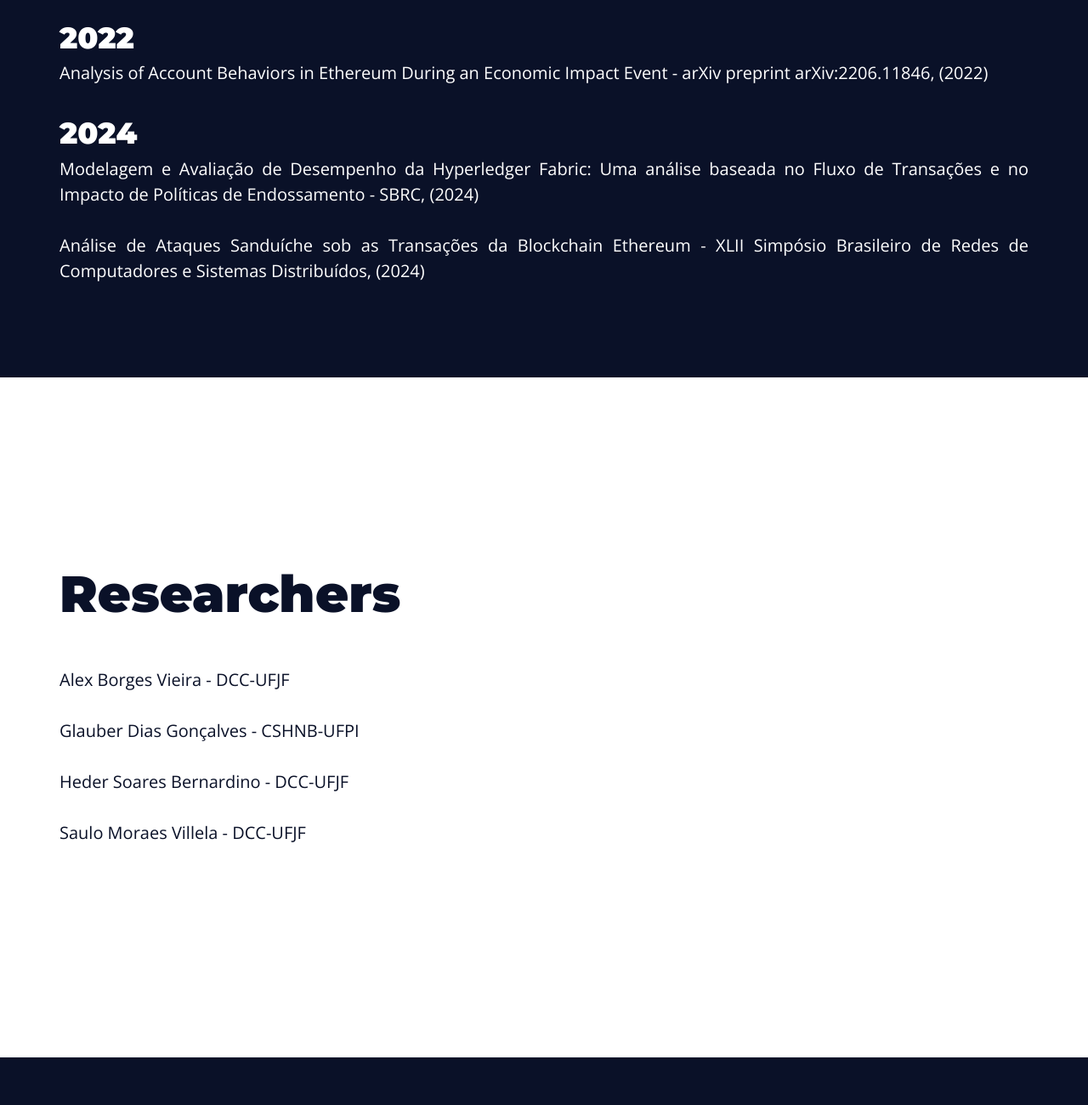
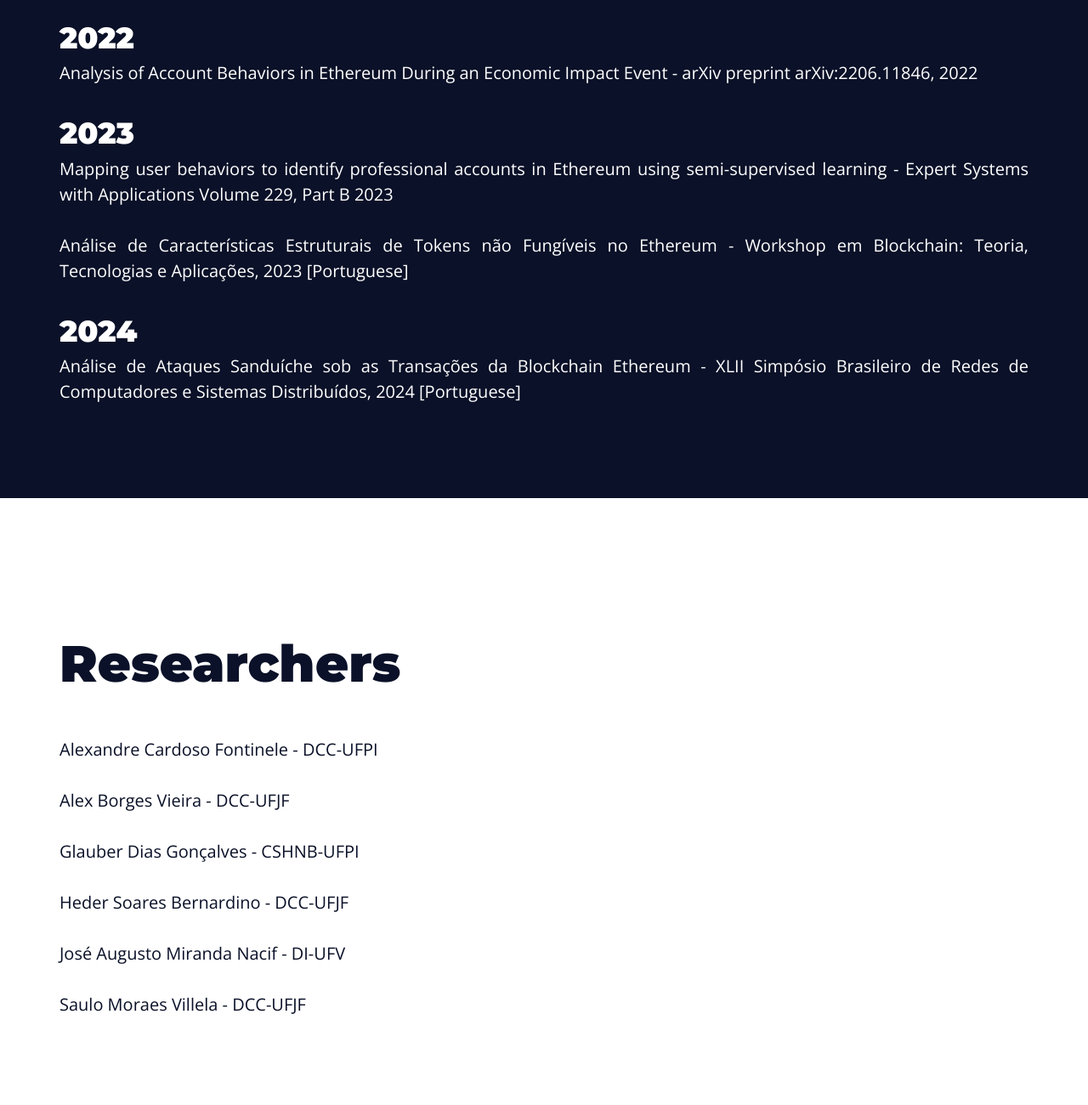
Before and after one commit to LABPAAD/B-MonAnalys, a plain HTML site: page index.html in a window 1280 px wide. Shown: the part 2380-3680 px from the top of the page at 85% size. Drawn offline with nearby package versions, Linux system fonts and the light colour scheme.

Commit message:
Updating list of articles, researchers and students

```diff
--- a/index.html
+++ b/index.html
@@ -96,50 +96,80 @@
         <section id="research-papers" class="primary-color-bg section">
             <div class="main-content grid-one-content text-white">
                 <h2 class="grid-main-heading">Please see our research papers</h2>
+
                 <h6>2021</h6>
                 <p>
                     <a rel="nofollow" target="_blank"
                         href="https://www.researchgate.net/profile/Alex-Borges/publication/342722661_An_analysis_of_the_fees_and_pending_time_correlation_in_Ethereum/links/603e1bfda6fdcc9c78087009/An-analysis-of-the-fees-and-pending-time-correlation-in-Ethereum.pdf">
                         An analysis of the fees and pending time correlation in Ethereum - International Journal of
-                        Network Management, (2021)
+                        Network Management, 2021
                     </a>
                 </p>
                 <p>
                     <a rel="nofollow" target="_blank" href="https://ieeexplore.ieee.org/abstract/document/9680589">
                         Identifying user behavior profiles in ethereum using machine learning techniques - IEEE
-                        International Conference on Blockchain (Blockchain), (2021)
+                        International Conference on Blockchain (Blockchain), 2021
                     </a>
                 </p>
                 <p>
                     <a rel="nofollow" target="_blank"
                         href="https://www.researchgate.net/profile/Alex-Borges/publication/351723643_Fighting_Under-price_DoS_Attack_in_Ethereum_with_Machine_Learning_Techniques/links/60acf231299bf13438e3db53/Fighting-Under-price-DoS-Attack-in-Ethereum-with-Machine-Learning-Techniques.pdf">
                         Fighting under-price DoS attack in ethereum with machine learning techniques - ACM SIGMETRICS
-                        Performance Evaluation Review, (2021)
+                        Performance Evaluation Review, 2021
                     </a>
                 </p>
                 <p>
                     <a rel="nofollow" target="_blank"
                         href="https://www.researchgate.net/profile/Vinicius-Oliveira-9/publication/351723407_Analyzing_Transaction_Confirmation_in_Ethereum_Using_Machine_Learning_Techniques/links/625ea02f1c096a380d10803e/Analyzing-Transaction-Confirmation-in-Ethereum-Using-Machine-Learning-Techniques.pdf">
-                        Analyzing transaction confirmation in ethereum using machine learning techniques - ACM SIGMETRICS Performance Evaluation Review, (2021)
+                        Analyzing transaction confirmation in ethereum using machine learning techniques - ACM
+                        SIGMETRICS Performance Evaluation Review, 2021
                     </a>
                 </p>
                 <h6>2022</h6>
                 <p>
                     <a rel="nofollow" target="_blank" href="https://arxiv.org/pdf/2206.11846.pdf">
-                        Analysis of Account Behaviors in Ethereum During an Economic Impact Event - arXiv preprint arXiv:2206.11846, (2022)
+                        Analysis of Account Behaviors in Ethereum During an Economic Impact Event - arXiv preprint
+                        arXiv:2206.11846, 2022
                     </a>
                 </p>
-                <h6>2024</h6>
+
+                <h6>2023</h6>
                 <p>
-                    <a rel="nofollow" target="_blank" href="https://github.com/LABPAAD/blockchain_performance/blob/main/Artigos/1485_SBRC_2024.pdf">
-                        Modelagem e Avaliação de Desempenho da Hyperledger Fabric: Uma análise baseada no Fluxo de Transações e no Impacto de Políticas de Endossamento - SBRC, (2024)
+                    <a rel="nofollow" target="_blank" href="https://doi.org/10.1016/j.eswa.2023.120438">
+                        Mapping user behaviors to identify professional accounts in Ethereum using semi-supervised
+                        learning - Expert Systems with Applications Volume 229, Part B 2023
                     </a>
                 </p>
                 <p>
-                    <a rel="nofollow" target="_blank" href="https://github.com/LABPAAD/blockchain_defi/blob/main/docs/sbrc2024/sbrc2024_alexandre_josue_isdael.pdf">
-                        Análise de Ataques Sanduíche sob as Transações da Blockchain Ethereum - XLII Simpósio Brasileiro de Redes de Computadores e Sistemas Distribuídos, (2024)
+                    <a rel="nofollow" target="_blank"
+                        href="https://sol.sbc.org.br/index.php/wblockchain/article/view/24617">
+                        Análise de Características Estruturais de Tokens não Fungíveis no Ethereum - Workshop em
+                        Blockchain: Teoria, Tecnologias e Aplicações, 2023 [Portuguese]
                     </a>
                 </p>
+
+                <h6>2024</h6>
+                <!-- <p>
+                    <a rel="nofollow" target="_blank"
+                        href="https://github.com/LABPAAD/blockchain_performance/blob/main/Artigos/1485_SBRC_2024.pdf">
+                        Modelagem e Avaliação de Desempenho da Hyperledger Fabric: Uma análise baseada no Fluxo de
+                        Transações e no Impacto de Políticas de Endossamento - SBRC, 2024 [Portuguese]
+                    </a>
+                </p> -->
+                <p>
+                    <a rel="nofollow" target="_blank"
+                        href="https://github.com/LABPAAD/blockchain_defi/blob/main/docs/sbrc2024/sbrc2024_alexandre_josue_isdael.pdf">
+                        Análise de Ataques Sanduíche sob as Transações da Blockchain Ethereum - XLII Simpósio Brasileiro
+                        de Redes de Computadores e Sistemas Distribuídos, 2024 [Portuguese]
+                    </a>
+                </p>
+                <!--
+                <p>
+                    <a rel="nofollow" target="_blank" href="">
+                        texto aqui
+                    </a>
+                </p>
+                -->
 
             </div>
         </section>
@@ -147,6 +177,11 @@
         <section id="researchers" class="white-bg section">
             <div class="main-content grid-one-content text-primary">
                 <h2 class="grid-main-heading">Researchers</h2>
+                <p>
+                    <a rel="nofollow" target="_blank" href="http://lattes.cnpq.br/3429802996721011">
+                        Alexandre Cardoso Fontinele - DCC-UFPI
+                    </a>
+                </p>
                 <p>
                     <a rel="nofollow" target="_blank"
                         href="https://scholar.google.com.br/citations?user=tjvh6lkAAAAJ&hl=pt-BR">
@@ -163,6 +198,12 @@
                     <a rel="nofollow" target="_blank"
                         href="https://scholar.google.com.br/citations?user=7_-SsxwAAAAJ&hl=pt-BR ">
                         Heder Soares Bernardino - DCC-UFJF
+                    </a>
+                </p>
+                <p>
+                    <a rel="nofollow" target="_blank"
+                        href="https://scholar.google.com.br/citations?user=GOqciGsAAAAJ&hl=pt-BR">
+                        José Augusto Miranda Nacif - DI-UFV
                     </a>
                 </p>
                 <p>
@@ -216,6 +257,11 @@
                     </a>
                 </p>
                 <p>
+                    <a rel="nofollow" target="_blank" href="https://scholar.google.com.br/citations?user=j9A1Zv8AAAAJ&hl=pt-BR&oi=ao">
+                        Josué Nunes Campos - DI-UFV
+                    </a>
+                </p>
+                <p>
                     <a rel="nofollow" target="_blank"
                         href="https://www.linkedin.com/in/nara-raquel-dias-andrade-608227229/ ">
                         Nara Raquel D. Andrade - CSHNB-UFPI
```
